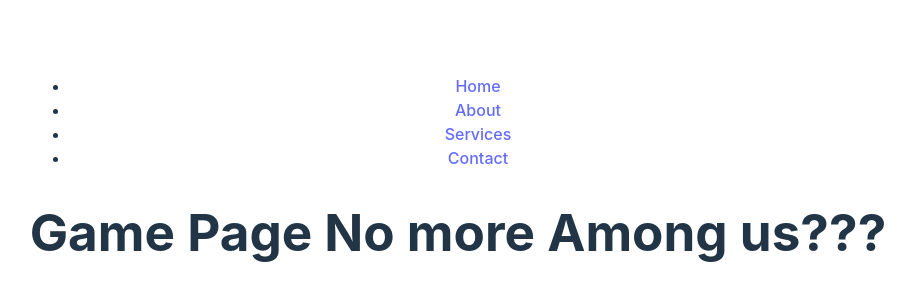
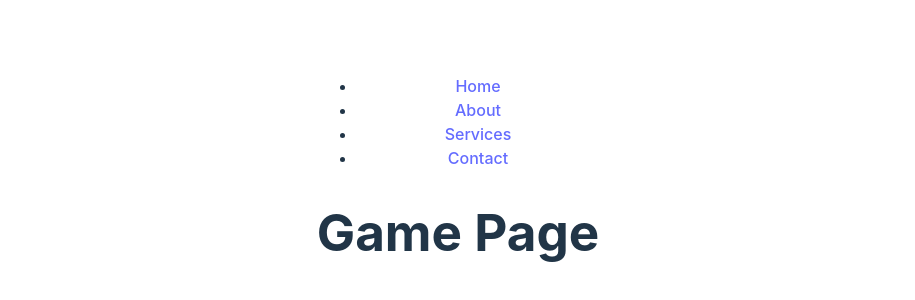
Before and after one commit to Taiyo10/Unseen, a React (Vite) app in the folder Frontend/: page /game in a window 1280 px wide. Shown: the part 224-524 px from the top of the page, without its empty margins (182-1097 px from the left). Built offline with nearby package versions, Linux system fonts and the light colour scheme.

Commit message:
Added Emulators

```diff
--- a/Frontend/src/pages/Game/Game.jsx
+++ b/Frontend/src/pages/Game/Game.jsx
@@ -3,7 +3,7 @@
 function Game() {
   return (
     <div>
-      <h1>Game Page No more Among us???</h1>
+      <h1>Game Page</h1>
     </div>
   );
 }
```
Also changed, not shown: 1 other file (tests, documents, lock files or other folders).
